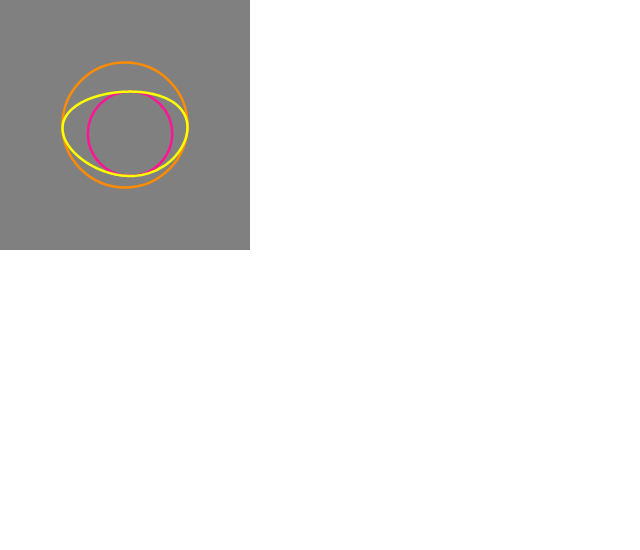
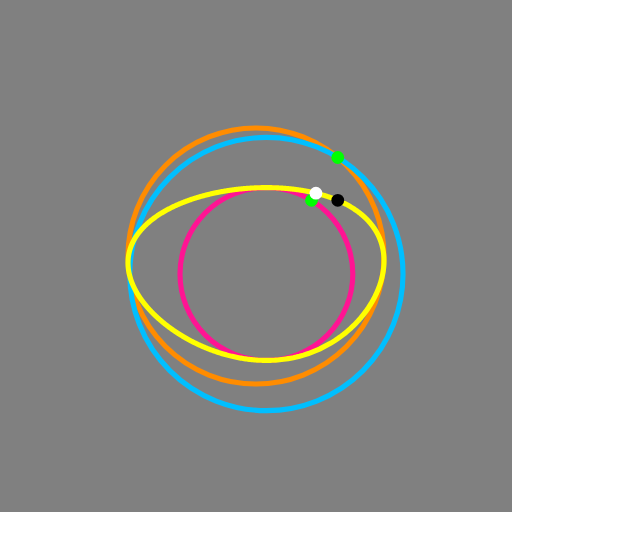
Before and after one commit to clumsycomputer/clumsy-website, a Next.js app: page /dev in a window 1280 px wide. Shown: the top 550 px of the page, without its empty margins (0-640 px from the left). Built offline with nearby package versions, Linux system fonts and the light colour scheme.

Commit message:
feature(DevPage): basic loop diagram setup

```diff
--- a/pages/dev.tsx
+++ b/pages/dev.tsx
@@ -6,7 +6,7 @@ import Zod from "zod";
 export default () => {
   const baseCircleNode = getCircleNode({
     nodeId: 0,
-    nodeName: "base circle",
+    nodeName: "baseCircle",
     nodeEncoding: {
       radius: 1,
       center: [0, 0],
@@ -17,15 +17,15 @@ export default () => {
   });
   const subCircleNode = getRelativeCircleNode({
     nodeId: 1,
-    nodeName: "sub circle",
+    nodeName: "subCircle",
     nodeEncoding: {
       baseCircleNode: baseCircleNode,
       relativeRadius: 0.675,
-      relativeDepth: 0.5,
+      relativeDepth: 0.5, // 0 breaks when should works
       relativePhase: Math.PI / 3,
     },
     nodeAttributes: {
-      stroke: "deepPink",
+      stroke: "deeppink",
     },
   });
   const loopNode: LoopNode = getLoopNode({
@@ -39,20 +39,117 @@ export default () => {
       stroke: "yellow",
     },
   });
-  const basicLoopDiagram = [baseCircleNode, subCircleNode, loopNode];
+  const traceStamp = 0.75;
+  const traceIntersectionCircleNode = getCircleNode({
+    nodeId: 3,
+    nodeName: "traceCircle",
+    nodeEncoding: getIntersectionCircle({
+      ...getIntersectionRadiusData({
+        baseCircle: baseCircleNode.nodeGeometry,
+        subCircle: subCircleNode.nodeGeometry,
+        relativeSubCirclePhase: subCircleNode.nodeEncoding.relativePhase,
+      }),
+      subCircleCenter: subCircleNode.nodeGeometry.center,
+      relativeIntersectionRadius: Math.sin(Math.PI * traceStamp),
+    }),
+    nodeAttributes: {
+      stroke: "deepskyblue",
+    },
+  });
+  const traceIntersectionAngle = getNormalizedAngle({
+    someAngle:
+      Math.PI +
+      subCircleNode.nodeEncoding.relativePhase -
+      getIntersectionBaseAngle({
+        baseCircleRadius: baseCircleNode.nodeGeometry.radius,
+        intersectionCircleRadius:
+          traceIntersectionCircleNode.nodeGeometry.radius,
+        baseSubCenterDistance: getDistanceBetweenPoints({
+          pointA: baseCircleNode.nodeGeometry.center,
+          pointB: subCircleNode.nodeGeometry.center,
+        }),
+      }) *
+        (Math.sin(2 * Math.PI * traceStamp) >= 0 ? 1 : -1),
+  });
+  const traceBasePointNode = getPointNode({
+    nodeId: 4,
+    nodeName: "traceBasePoint",
+    nodeEncoding: getCirclePoint({
+      someCircle: traceIntersectionCircleNode.nodeGeometry,
+      pointAngle: traceIntersectionAngle,
+    }),
+    nodeAttributes: {
+      fill: "lime",
+    },
+  });
+  const traceSubPointNode = getPointNode({
+    nodeId: 6,
+    nodeName: "traceSubPoint",
+    nodeEncoding: getCirclePoint({
+      someCircle: subCircleNode.nodeGeometry,
+      pointAngle: traceIntersectionAngle,
+    }),
+    nodeAttributes: {
+      fill: "lime",
+    },
+  });
+  const traceLoopPointNode = getPointNode({
+    nodeId: 7,
+    nodeName: "traceLoopPoint",
+    nodeEncoding: [
+      traceBasePointNode.nodeGeometry[0],
+      traceSubPointNode.nodeGeometry[1],
+    ],
+    nodeAttributes: {
+      fill: "black",
+    },
+  });
+  const linearTraceLoopPointNode = getPointNode({
+    nodeId: 8,
+    nodeName: "linearTraceLoopPoint",
+    nodeEncoding: getLoopTracePoint({
+      baseCircle: baseCircleNode.nodeGeometry,
+      subCircle: subCircleNode.nodeGeometry,
+      loopPoints: loopNode.nodeGeometry,
+      traceAngle: traceIntersectionAngle,
+    }),
+    nodeAttributes: {
+      fill: "white",
+    },
+  });
+  const basicLoopDiagram = [
+    baseCircleNode,
+    subCircleNode,
+    traceIntersectionCircleNode,
+    loopNode,
+    traceBasePointNode,
+    traceSubPointNode,
+    traceLoopPointNode,
+    linearTraceLoopPointNode,
+  ];
   return (
     <div style={{ display: "flex", flexDirection: "column" }}>
       <div></div>
-      <svg viewBox={"-2 -2 4 4"} width={250} height={250}>
+      <svg viewBox={"-2 -2 4 4"} width={512} height={512}>
         <rect x={-2} y={-2} width={4} height={4} fill={"grey"} />
         {basicLoopDiagram.map((someGeometryNode) => {
-          if (
+          if (someGeometryNode.nodeType === "point") {
+            return (
+              <circle
+                {...someGeometryNode.nodeAttributes}
+                key={someGeometryNode.nodeId}
+                cx={someGeometryNode.nodeGeometry[0]}
+                cy={someGeometryNode.nodeGeometry[1]}
+              />
+            );
+          } else if (
             someGeometryNode.nodeType === "circle" ||
             someGeometryNode.nodeType === "relativeCircle"
           ) {
             return (
               <circle
                 {...someGeometryNode.nodeAttributes}
+                key={someGeometryNode.nodeId}
                 r={someGeometryNode.nodeGeometry.radius}
                 cx={someGeometryNode.nodeGeometry.center[0]}
                 cy={someGeometryNode.nodeGeometry.center[1]}
@@ -62,6 +159,7 @@ export default () => {
             return (
               <polygon
                 {...someGeometryNode.nodeAttributes}
+                key={someGeometryNode.nodeId}
                 points={someGeometryNode.nodeGeometry
                   .map(
                     (someLoopPoint) => `${someLoopPoint[0]},${someLoopPoint[1]}`
@@ -69,6 +167,8 @@ export default () => {
                   .join(" ")}
               />
             );
+          } else {
+            throw new Error("invalid path reached: geometry node render");
           }
         })}
       </svg>
@@ -83,6 +183,31 @@ type LoopPoint = [x: number, y: number, outputAngle: number];
 interface Circle {
   radius: number;
   center: Point;
+}
+
+interface PointNode extends GeometryNode<"point", Point, Point> {}
+
+interface GetPointNodeApi
+  extends Pick<
+    PointNode,
+    "nodeId" | "nodeName" | "nodeEncoding" | "nodeAttributes"
+  > {}
+
+function getPointNode(api: GetPointNodeApi): PointNode {
+  const { nodeId, nodeName, nodeEncoding, nodeAttributes } = api;
+  return {
+    nodeId,
+    nodeName,
+    nodeEncoding,
+    nodeType: "point",
+    nodeAttributes: {
+      r: 0.05,
+      ...nodeAttributes,
+    },
+    get nodeGeometry(): Point {
+      return this.nodeEncoding;
+    },
+  };
 }
 
 interface CircleNode extends GeometryNode<"circle", Circle, Circle> {}
@@ -147,9 +272,15 @@ function getRelativeCircleNode(
       const baseCircle = baseCircleNode.nodeGeometry;
       const subCircleRadius = relativeRadius * baseCircle.radius;
       const maxSubCircleDepth = baseCircle.radius - subCircleRadius;
-      const subCircleDepth = relativeDepth * maxSubCircleDepth;
+      const subCircleDepth =
+        relativeDepth === 0 || maxSubCircleDepth === 0
+          ? 0.00000001
+          : relativeDepth * maxSubCircleDepth;
       return {
-        radius: relativeRadius * baseCircle.radius,
+        radius:
+          subCircleRadius === baseCircle.radius
+            ? subCircleRadius - 0.00000001
+            : subCircleRadius,
         center: [
           subCircleDepth * Math.cos(relativePhase) + baseCircle.center[0],
           subCircleDepth * Math.sin(relativePhase) + baseCircle.center[1],
@@ -195,38 +326,19 @@ function getLoopNode(api: GetLoopNodeApi): LoopNode {
         pointA: baseCircle.center,
         pointB: subCircle.center,
       });
-      const subBaseMinBasePoint = getCirclePoint({
-        someCircle: baseCircle,
-        pointAngle: relativeSubCirclePhase,
+      const {
+        minIntersectionRadius,
+        intersectionRadiusMinMaxDelta,
+        maxIntersectionRadius,
+      } = getIntersectionRadiusData({
+        baseCircle,
+        subCircle,
+        relativeSubCirclePhase,
       });
-      const subBaseMinSubPoint = getCirclePoint({
-        someCircle: subCircle,
-        pointAngle: relativeSubCirclePhase,
-      });
-      const subBaseMinDistance = getDistanceBetweenPoints({
-        pointA: subBaseMinBasePoint,
-        pointB: subBaseMinSubPoint,
-      });
-      const minIntersectionRadius = subBaseMinDistance + subCircle.radius;
-      const subBaseMaxBasePoint = getCirclePoint({
-        someCircle: baseCircle,
-        pointAngle: relativeSubCirclePhase + Math.PI,
-      });
-      const subBaseMaxSubPoint = getCirclePoint({
-        someCircle: subCircle,
-        pointAngle: relativeSubCirclePhase + Math.PI,
-      });
-      const subBaseMaxDistance = getDistanceBetweenPoints({
-        pointA: subBaseMaxBasePoint,
-        pointB: subBaseMaxSubPoint,
-      });
-      const maxIntersectionRadius = subBaseMaxDistance + subCircle.radius;
-      const intersectionRadiusMinMaxDelta =
-        maxIntersectionRadius - minIntersectionRadius;
-      const intersectionCircleCount = 256;
+      const intersectionCircleCount = 512;
       const loopPoints = new Array(intersectionCircleCount - 2)
         .fill(null)
-        .reduce<Array<any>>(
+        .reduce<Array<LoopPoint>>(
           (loopPointsResult, _, circleIndex) => {
             const intersectionCircle = getIntersectionCircle({
               minIntersectionRadius,
@@ -278,7 +390,7 @@ function getLoopNode(api: GetLoopNodeApi): LoopNode {
           intersectionAngle: relativeSubCirclePhase + Math.PI,
         })
       );
-      loopPoints.sort((a, b) => a.outputAngle - b.outputAngle);
+      loopPoints.sort((a, b) => a[2] - b[2]);
       return loopPoints;
     },
   };
@@ -320,12 +432,63 @@ interface GetIntersectionBaseAngleApi {
 function getIntersectionBaseAngle(api: GetIntersectionBaseAngleApi): number {
   const { baseCircleRadius, baseSubCenterDistance, intersectionCircleRadius } =
     api;
-  return Math.acos(
-    (Math.pow(baseCircleRadius, 2) -
-      Math.pow(baseSubCenterDistance, 2) -
-      Math.pow(intersectionCircleRadius, 2)) /
-      (-2 * baseSubCenterDistance * intersectionCircleRadius)
+  const numerator =
+    Math.pow(baseCircleRadius, 2) -
+    Math.pow(baseSubCenterDistance, 2) -
+    Math.pow(intersectionCircleRadius, 2);
+  const denominator = -2 * baseSubCenterDistance * intersectionCircleRadius;
+  return (
+    Math.acos(numerator / denominator) ||
+    // weird js math precision workaround
+    Math.acos(
+      (numerator > 0 && denominator > 0) || (numerator < 0 && denominator < 0)
+        ? 1
+        : -1
+    )
   );
+}
+
+interface GetIntersectionRadiusDataApi {
+  baseCircle: Circle;
+  subCircle: Circle;
+  relativeSubCirclePhase: number;
+}
+
+function getIntersectionRadiusData(api: GetIntersectionRadiusDataApi) {
+  const { baseCircle, relativeSubCirclePhase, subCircle } = api;
+  const subBaseMinBasePoint = getCirclePoint({
+    someCircle: baseCircle,
+    pointAngle: relativeSubCirclePhase,
+  });
+  const subBaseMinSubPoint = getCirclePoint({
+    someCircle: subCircle,
+    pointAngle: relativeSubCirclePhase,
+  });
+  const subBaseMinDistance = getDistanceBetweenPoints({
+    pointA: subBaseMinBasePoint,
+    pointB: subBaseMinSubPoint,
+  });
+  const minIntersectionRadius = subBaseMinDistance + subCircle.radius;
+  const subBaseMaxBasePoint = getCirclePoint({
+    someCircle: baseCircle,
+    pointAngle: relativeSubCirclePhase + Math.PI,
+  });
+  const subBaseMaxSubPoint = getCirclePoint({
+    someCircle: subCircle,
+    pointAngle: relativeSubCirclePhase + Math.PI,
+  });
+  const subBaseMaxDistance = getDistanceBetweenPoints({
+    pointA: subBaseMaxBasePoint,
+    pointB: subBaseMaxSubPoint,
+  });
+  const maxIntersectionRadius = subBaseMaxDistance + subCircle.radius;
+  const intersectionRadiusMinMaxDelta =
+    maxIntersectionRadius - minIntersectionRadius;
+  return {
+    minIntersectionRadius,
+    maxIntersectionRadius,
+    intersectionRadiusMinMaxDelta,
+  };
 }
 
 interface GetIntersectionCircleApi {
@@ -348,6 +511,38 @@ function getIntersectionCircle(api: GetIntersectionCircleApi): Circle {
       relativeIntersectionRadius * intersectionRadiusMinMaxDelta +
       minIntersectionRadius,
   };
+}
+
+interface GetLoopTracePointApi {
+  baseCircle: Circle;
+  subCircle: Circle;
+  loopPoints: Array<LoopPoint>;
+  traceAngle: number;
+}
+
+function getLoopTracePoint(api: GetLoopTracePointApi) {
+  const { loopPoints, traceAngle, subCircle, baseCircle } = api;
+  const loopPointIndexA = loopPoints.findIndex((_, loopPointIndex) => {
+    if (loopPointIndex + 1 === loopPoints.length) return false;
+    const loopPointA = loopPoints[loopPointIndex];
+    const loopPointB = loopPoints[loopPointIndex + 1];
+    return traceAngle >= loopPointA[2] && traceAngle <= loopPointB[2];
+  });
+  const loopPointA = loopPoints[loopPointIndexA];
+  const loopPointB = loopPoints[(loopPointIndexA + 1) % loopPoints.length];
+  return getIntersectionPoint({
+    lineA: [
+      [loopPointA[0], loopPointA[1]],
+      [loopPointB[0], loopPointB[1]],
+    ],
+    lineB: [
+      subCircle.center,
+      [
+        baseCircle.radius * Math.cos(traceAngle) + subCircle.center[0],
+        baseCircle.radius * Math.sin(traceAngle) + subCircle.center[1],
+      ],
+    ],
+  });
 }
 
 interface GeometryNode<NodeType extends string, NodeEncoding, NodeGeometry> {
```
